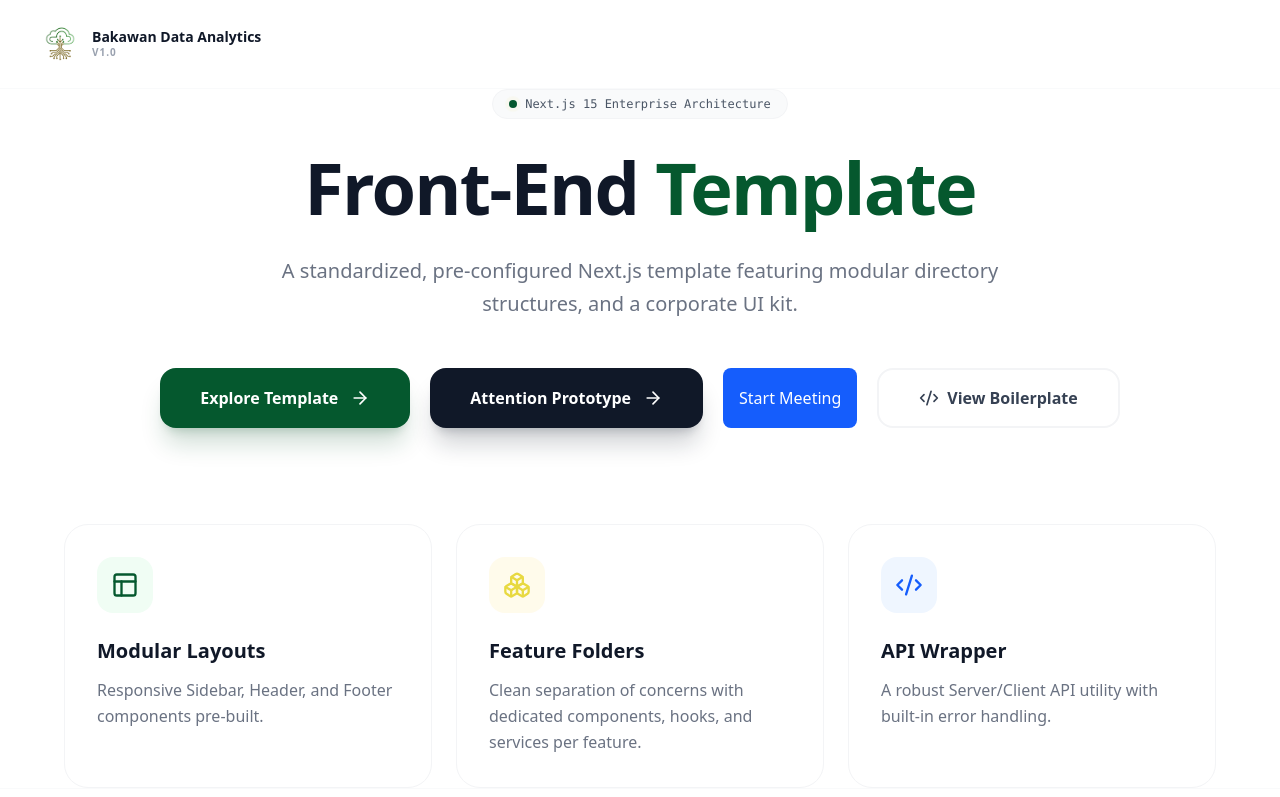
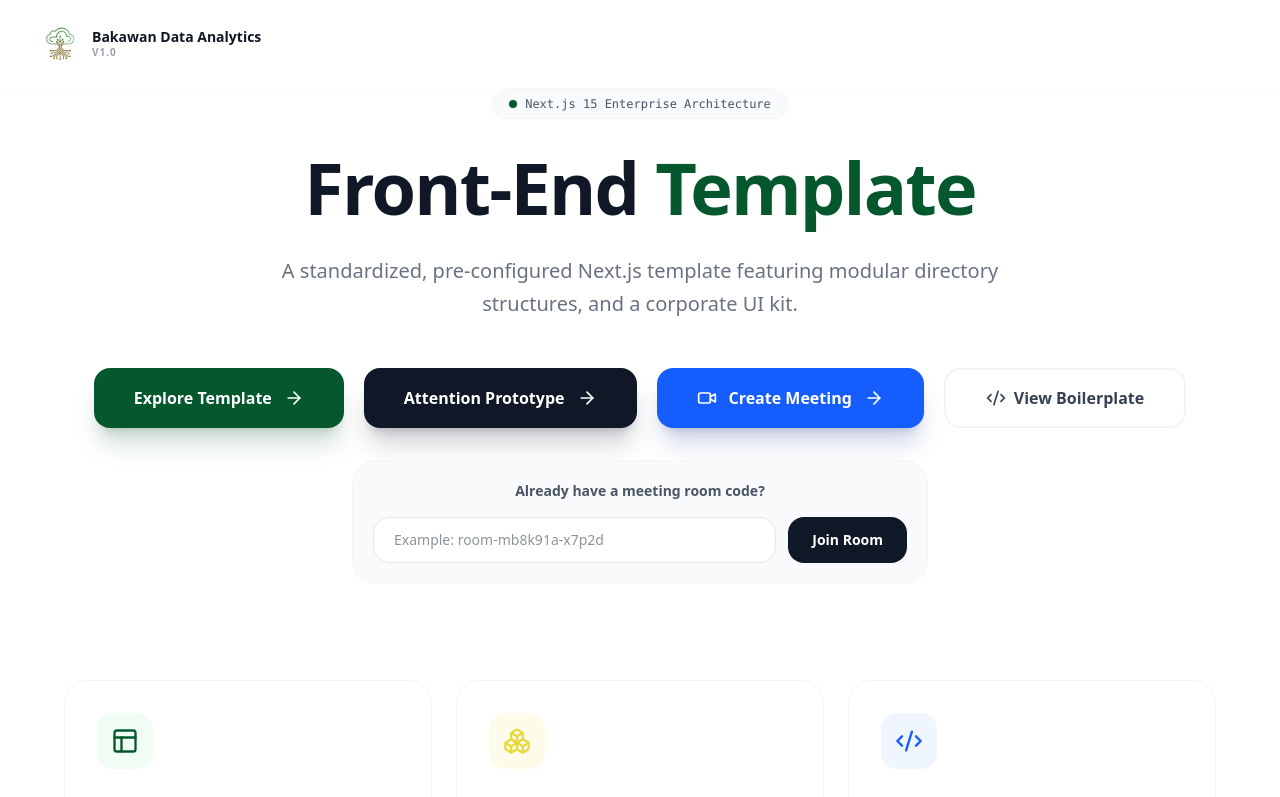
Before and after one commit to Conding-Student/web_meeting, a Next.js app: page / in a window 1280 px wide. Shown: the top 797 px of the page. Built offline with nearby package versions, Linux system fonts and the light colour scheme.

Commit message:
room segmentation

```diff
--- a/app/(public)/meeting/[roomname]/attention-monitor/attentionAnalysis.ts
+++ b/app/(public)/meeting/[roomname]/attention-monitor/attentionAnalysis.ts
@@ -112,11 +112,19 @@ export function analyzeFrame(
 
   const avgGazeY = (leftGazeY + rightGazeY) / 2;
 
-  const gazeOnScreen =
-    avgGazeX > 0.35 &&
-    avgGazeX < 0.65 &&
-    avgGazeY > 0.3 &&
-    avgGazeY < 0.8;
+  const horizontalGazeOnScreen =
+    leftGazeX > 0.42 &&
+    leftGazeX < 0.58 &&
+    rightGazeX > 0.42 &&
+    rightGazeX < 0.58;
+
+  const verticalGazeOnScreen =
+    leftGazeY > 0.36 &&
+    leftGazeY < 0.72 &&
+    rightGazeY > 0.36 &&
+    rightGazeY < 0.72;
+
+  const gazeOnScreen = horizontalGazeOnScreen && verticalGazeOnScreen;
 
   const leftEyeWidth = distanceX(leftEyeOuter, leftEyeInner);
   const rightEyeWidth = distanceX(rightEyeOuter, rightEyeInner);
--- a/app/page.tsx
+++ b/app/page.tsx
@@ -2,12 +2,37 @@
 
 import Link from "next/link";
 import Image from "next/image";
-import { ArrowRight, Code2, Layout, Boxes } from "lucide-react";
+import { ArrowRight, Code2, Layout, Boxes, Video } from "lucide-react";
 import { useState } from "react";
+import { useRouter } from "next/navigation";
 import BoilerplateModal from "@/shared/ui/BoilerplateModal";
+import {
+	createMeetingRoomName,
+	normalizeMeetingRoomName,
+} from "@/shared/utils/meetingRoom";
 
 export default function HeroPage() {
+	const router = useRouter();
+
 	const [showBoilerplate, setShowBoilerplate] = useState(false);
+	const [roomCode, setRoomCode] = useState("");
+
+	function handleCreateMeeting() {
+		const roomName = createMeetingRoomName();
+
+		router.push(`/meeting/${roomName}`);
+	}
+
+	function handleJoinMeeting() {
+		const normalizedRoomCode = normalizeMeetingRoomName(roomCode);
+
+		if (!normalizedRoomCode) {
+			alert("Please enter a valid room code.");
+			return;
+		}
+
+		router.push(`/meeting/${normalizedRoomCode}`);
+	}
 
 	return (
 		<>
@@ -26,6 +51,7 @@ export default function HeroPage() {
 								sizes="40px"
 							/>
 						</div>
+
 						<div className="flex flex-col">
 							<span className="text-sm font-bold text-gray-900 leading-tight">
 								Bakawan Data Analytics
@@ -58,8 +84,6 @@ export default function HeroPage() {
 					</p>
 
 					{/* CTA Section */}
-
-
 					<div className="flex flex-col sm:flex-row gap-5">
 						<Link
 							href="/dashboard"
@@ -83,19 +107,55 @@ export default function HeroPage() {
 							/>
 						</Link>
 
-						<Link
-						href="/meeting/test-room"
-						className="inline-flex items-center rounded-lg bg-blue-600 px-4 py-2 text-white"
+						<button
+							type="button"
+							onClick={handleCreateMeeting}
+							className="group flex items-center justify-center gap-3 px-10 py-4 bg-blue-600 text-white rounded-2xl font-bold hover:scale-[1.02] active:scale-[0.98] transition-all shadow-xl shadow-blue-900/20"
 						>
-						Start Meeting
-						</Link>
+							<Video size={20} />
+							Create Meeting
+							<ArrowRight
+								size={20}
+								className="group-hover:translate-x-1 transition-transform"
+							/>
+						</button>
 
 						<button
+							type="button"
 							onClick={() => setShowBoilerplate(true)}
 							className="flex items-center justify-center gap-2 px-10 py-4 bg-white text-gray-700 border-2 border-gray-100 rounded-2xl font-bold hover:border-[#e8d941] transition-all"
 						>
 							<Code2 size={20} /> View Boilerplate
 						</button>
+					</div>
+
+					{/* Join Existing Meeting */}
+					<div className="mt-8 w-full max-w-xl rounded-3xl border border-gray-100 bg-gray-50 p-5">
+						<p className="mb-4 text-sm font-semibold text-gray-600">
+							Already have a meeting room code?
+						</p>
+
+						<div className="flex flex-col sm:flex-row gap-3">
+							<input
+								value={roomCode}
+								onChange={(event) => setRoomCode(event.target.value)}
+								onKeyDown={(event) => {
+									if (event.key === "Enter") {
+										handleJoinMeeting();
+									}
+								}}
+								placeholder="Example: room-mb8k91a-x7p2d"
+								className="min-w-0 flex-1 rounded-2xl border border-gray-200 bg-white px-5 py-3 text-sm text-gray-800 outline-none focus:border-blue-500"
+							/>
+
+							<button
+								type="button"
+								onClick={handleJoinMeeting}
+								className="rounded-2xl bg-gray-900 px-6 py-3 text-sm font-bold text-white hover:bg-gray-800 transition-colors"
+							>
+								Join Room
+							</button>
+						</div>
 					</div>
 
 					{/* Feature Grid */}
@@ -104,9 +164,11 @@ export default function HeroPage() {
 							<div className="w-14 h-14 bg-green-50 rounded-2xl flex items-center justify-center text-[#05582E] mb-6 group-hover:bg-[#05582E] group-hover:text-white transition-colors">
 								<Layout size={28} />
 							</div>
+
 							<h3 className="font-bold text-xl text-gray-900 mb-3">
 								Modular Layouts
 							</h3>
+
 							<p className="text-gray-500 leading-relaxed">
 								Responsive Sidebar, Header, and Footer components pre-built.
 							</p>
@@ -116,9 +178,11 @@ export default function HeroPage() {
 							<div className="w-14 h-14 bg-amber-50 rounded-2xl flex items-center justify-center text-[#e8d941] mb-6 group-hover:bg-[#e8d941] group-hover:text-white transition-colors">
 								<Boxes size={28} />
 							</div>
+
 							<h3 className="font-bold text-xl text-gray-900 mb-3">
 								Feature Folders
 							</h3>
+
 							<p className="text-gray-500 leading-relaxed">
 								Clean separation of concerns with dedicated components, hooks,
 								and services per feature.
@@ -129,9 +193,11 @@ export default function HeroPage() {
 							<div className="w-14 h-14 bg-blue-50 rounded-2xl flex items-center justify-center text-blue-600 mb-6 group-hover:bg-blue-600 group-hover:text-white transition-colors">
 								<Code2 size={28} />
 							</div>
+
 							<h3 className="font-bold text-xl text-gray-900 mb-3">
 								API Wrapper
 							</h3>
+
 							<p className="text-gray-500 leading-relaxed">
 								A robust Server/Client API utility with built-in error handling.
 							</p>
--- /dev/null
+++ b/shared/utils/meetingRoom.ts
@@ -0,0 +1,15 @@
+export function createMeetingRoomName() {
+	const timestamp = Date.now().toString(36);
+	const randomPart = Math.random().toString(36).slice(2, 8);
+
+	return `room-${timestamp}-${randomPart}`;
+}
+
+export function normalizeMeetingRoomName(value: string) {
+	return value
+		.trim()
+		.toLowerCase()
+		.replace(/\s+/g, "-")
+		.replace(/[^a-z0-9-_]/g, "")
+		.slice(0, 60);
+}
```
